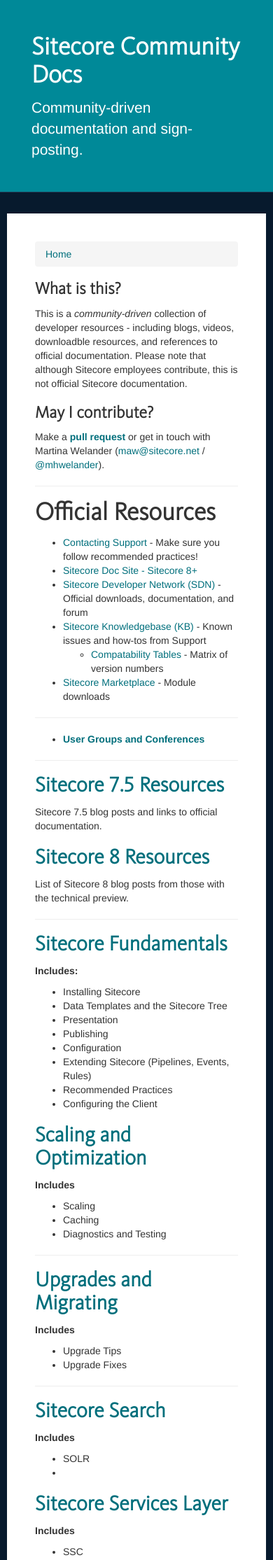
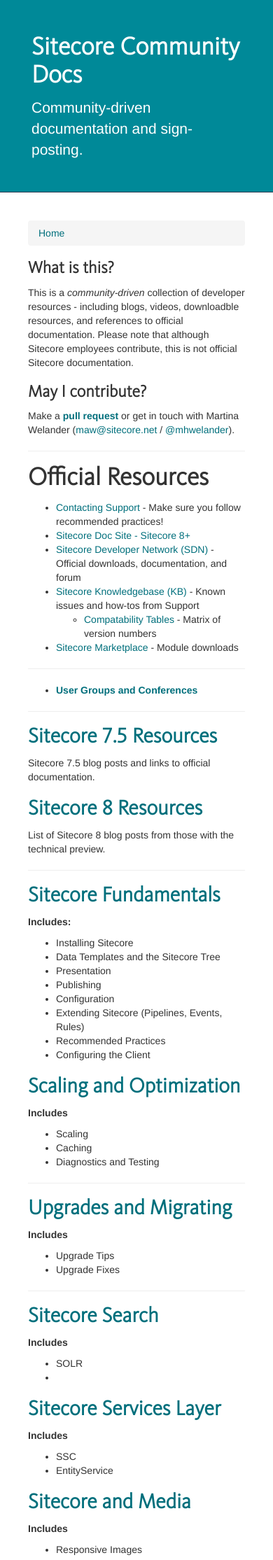
Before and after one commit to Sitecore-Community/docs, a Jekyll site: the page built from index.md, in a window 390 px wide. Shown: the top 2229 px of the page at 70% size. Built offline with Jekyll 4.4.1, drawn with Linux system fonts in a browser that asks for light colours; nearby versions of some CDN libraries; the list of posts is cut into pages by our own code.

Commit message:
Update custom.css

```diff
--- a/css/custom.css
+++ b/css/custom.css
@@ -42,3 +42,15 @@
 	border-top: 1px solid #203a51;
 	padding: 30px 10px;
 }
+
+/* RESPONSIVE */
+
+@media (max-width: 768px)
+{
+	.container.doc-body {
+	padding: 0;
+
+}
+	}
+}
+}
```
